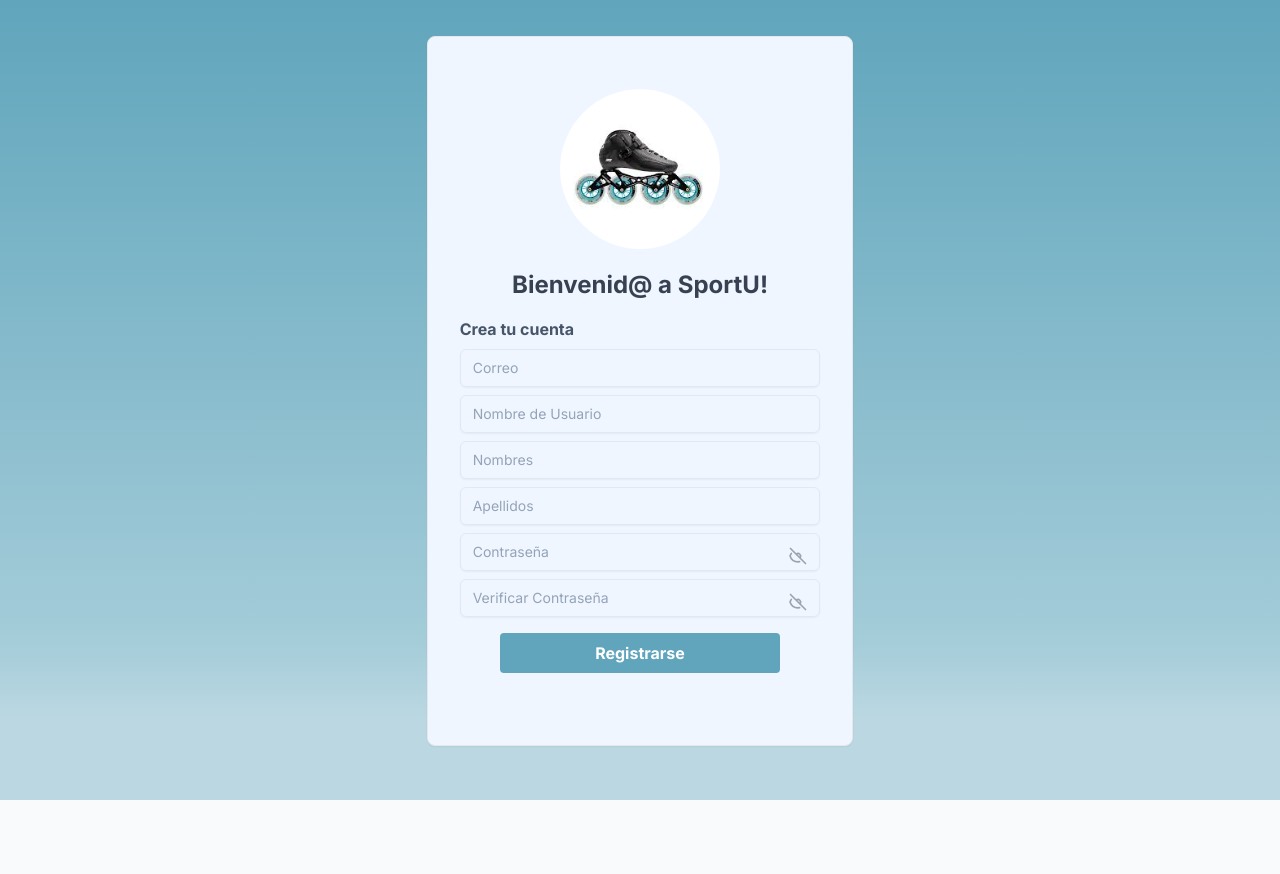
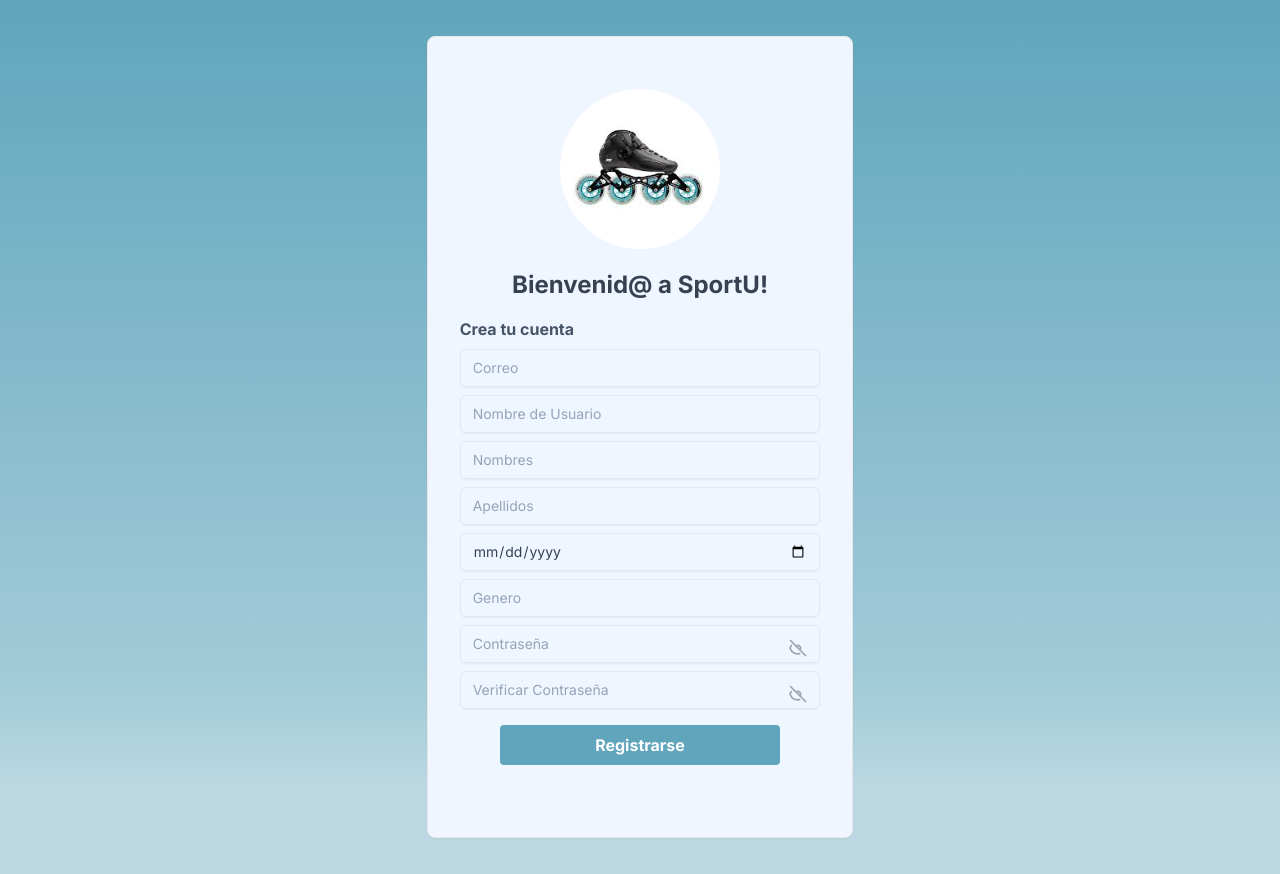
Before and after one commit to JaredMijailRE/IngesoftI, a Vue app in the folder Proyecto/: page /signup in a window 1280 px wide. Before the commit the page ends 800 px from the top, so only its background shows below. Built offline with nearby package versions, Linux system fonts and the light colour scheme.

Commit message:
Cambios de nuevos campos y envio a la db 📄😶

```diff
--- a/Proyecto/src/views/SignUp.vue
+++ b/Proyecto/src/views/SignUp.vue
@@ -11,6 +11,8 @@ const email = ref('')
 const username = ref('')
 const firstnames = ref('')
 const lastnames = ref('')
+const birthdate = ref('')
+const gender = ref('')
 const password = ref('')
 const verifypassword = ref('')
 
@@ -40,6 +42,24 @@ function handleSubmit() {
     errors.value.lastnames = 'El apellido es obligatorio.'
   }
 
+  if (!birthdate.value) {
+    errors.value.username = 'La fecha de nacimiento es obligatoria.'
+  } else {
+    const enteredDate = new Date(birthdate.value)
+    const today = new Date()
+
+    if (isNaN(enteredDate)) {
+      errors.value.birthdate = 'La fecha ingresada no es válida.'
+    }else if (enteredDate > today) {
+    errors.value.birthdate = 'La fecha de nacimiento no puede ser futura.'
+    }
+
+  }
+
+  if (!gender.value) {
+    errors.value.username = 'El genero es obligatorio.'
+  }
+
   if (!password.value) {
     errors.value.password = 'La contraseña es obligatoria.'
   } else if (password.value.length < 8) {
@@ -62,6 +82,8 @@ function handleSubmit() {
       username: username.value,
       firstnames: firstnames.value,
       lastnames: lastnames.value,
+      birthdate: birthdate.value,
+      gender: gender.value,
       password: password.value,
     }
 
@@ -76,6 +98,8 @@ function handleSubmit() {
           username.value = ''
           firstnames.value = ''
           lastnames.value = ''
+          birthdate.value = ''
+          gender.value = ''
           password.value = ''
           verifypassword.value = ''
 
@@ -102,13 +126,9 @@ function handleSubmit() {
 <template>
   <!-- html -->
 
-  <div
-    class="min-h-screen bg-gradient-to-t from-sportu-200 from-10% via-sportu-300 via-20% to-sportu-600 py-9"
-  >
+  <div class="min-h-screen bg-gradient-to-t from-sportu-200 from-10% via-sportu-300 via-20% to-sportu-600 py-9">
     <div class="flex justify-center">
-      <div
-        class="card hover:shadow-lg bg-blue-50 transition-shadow w-1/3 flex-col px-8 py-8"
-      >
+      <div class="card hover:shadow-lg bg-blue-50 transition-shadow w-1/3 flex-col px-8 py-8">
         <img
           class="w-40 h-40 mx-auto my-5 rounded-full object-cover"
           src="/src/assets/patin_logo.jpg"
@@ -160,6 +180,20 @@ function handleSubmit() {
         <p v-if="errors.lastnames" class="text-sm text-red-500 mb-2">
           {{ errors.lastnames }}
         </p>
+
+         <input
+          v-model="birthdate"
+          type="date"
+          class="w-full bg-transparent placeholder:text-slate-400 text-slate-700 text-sm border border-slate-200 rounded-md px-3 py-2 transition duration-300 ease focus:outline-none focus:border-sportu-400 hover:border-slate-300 shadow-sm focus:shadow mb-2" placeholder="Fecha de Nacimiento":class="{'border-red-500':errors.birthdate}">
+
+        <p v-if="errors.birthdate" class="text-sm text-red-500 mb-2">
+          {{ errors.birthdate }}
+        </p>
+
+          <input
+          v-model="gender"
+          class="w-full bg-transparent placeholder:text-slate-400 text-slate-700 text-sm border border-slate-200 rounded-md px-3 py-2 transition duration-300 ease focus:outline-none focus:border-sportu-400 hover:border-slate-300 shadow-sm focus:shadow mb-2" placeholder="Genero":class="{'border-red-500':errors.gender}">
+          <p v-if="errors.gender" class="text-sm text-red-500 mb-2">{{ errors.gender }}</p>
 
         <div class="relative">
           <input
@@ -286,7 +320,7 @@ function handleSubmit() {
           v-if="signupMessage"
           class="mt-4 p-3 rounded-md text-center"
           :class="
-            signupMessage.includes('✅')
+            signupMessage.includes('exitoso')
               ? 'bg-green-100 text-green-700'
               : 'bg-red-100 text-red-700'
           "
```
